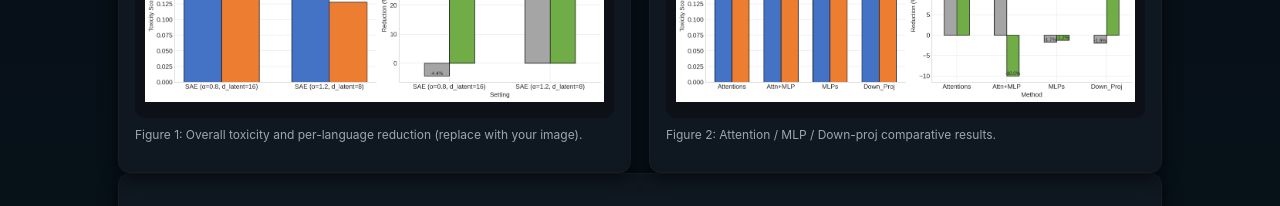
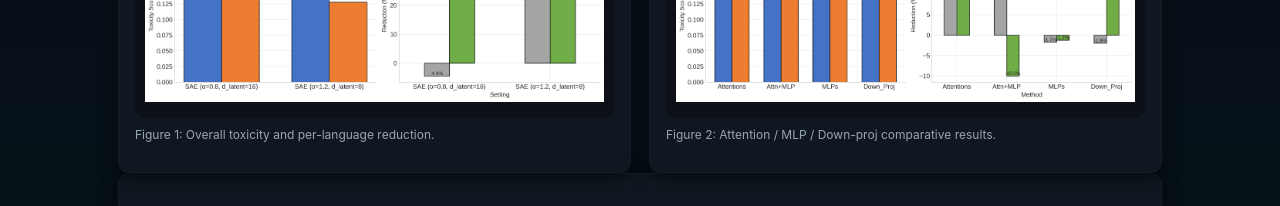
Before and after one commit to Tirth-021/NLP-Assignment-3, a plain HTML site: page approach1.html in a window 1280 px wide. Shown: the part 820-1026 px from the top of the page. Drawn offline with Linux system fonts and the light colour scheme.

Commit message:
Update approach1.html

```diff
--- a/approach1.html
+++ b/approach1.html
@@ -94,7 +94,7 @@
           <div class="image-container">
             <img src="./assets/images/sae_results.png" alt="SAE Results">
           </div>
-          <p class="caption">Figure 1: Overall toxicity and per-language reduction (replace with your image).</p>
+          <p class="caption">Figure 1: Overall toxicity and per-language reduction.</p>
         </div>
 
         <div class="card">
```
